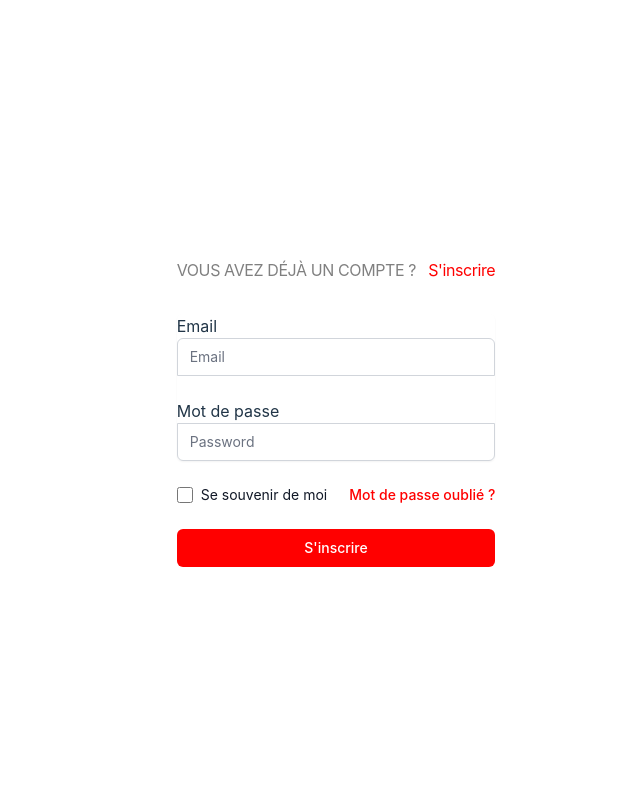
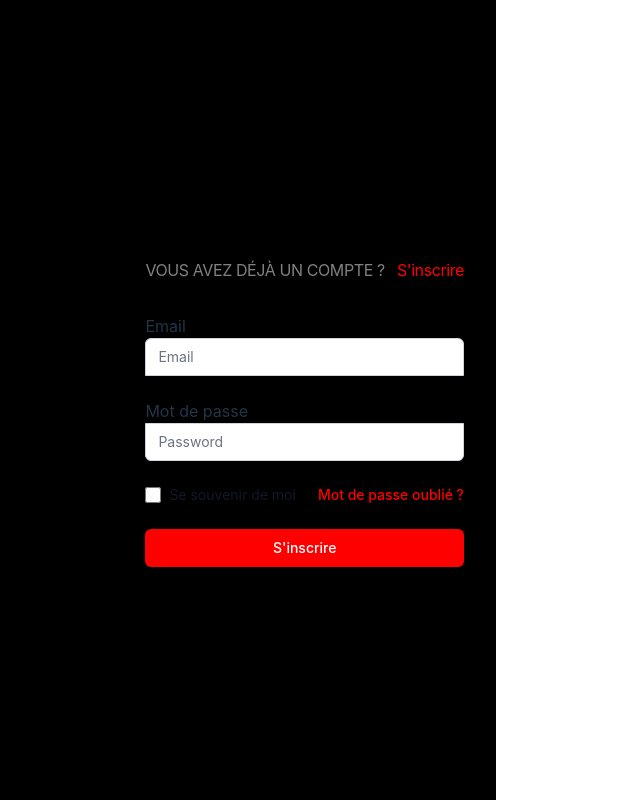
Before and after one commit to Dieumerci-M2/Saitama-minset, a React (Vite) app: page / in a window 1280 px wide. Shown: the whole page, without its empty margins (304-944 px from the left). Built offline with nearby package versions, Linux system fonts and the light colour scheme.

Commit message:
refactor: fix pull request

```diff
--- a/src/App.css
+++ /dev/null
@@ -1,41 +0,0 @@
-#root {
-  max-width: 1280px;
-  margin: 0 auto;
-  padding: 2rem;
-  text-align: center;
-}
-
-.logo {
-  height: 6em;
-  padding: 1.5em;
-  will-change: filter;
-}
-.logo:hover {
-  filter: drop-shadow(0 0 2em #646cffaa);
-}
-.logo.react:hover {
-  filter: drop-shadow(0 0 2em #61dafbaa);
-}
-
-@keyframes logo-spin {
-  from {
-    transform: rotate(0deg);
-  }
-  to {
-    transform: rotate(360deg);
-  }
-}
-
-@media (prefers-reduced-motion: no-preference) {
-  a:nth-of-type(2) .logo {
-    animation: logo-spin infinite 20s linear;
-  }
-}
-
-.card {
-  padding: 2em;
-}
-
-.read-the-docs {
-  color: #888;
-}
--- a/src/App.jsx
+++ b/src/App.jsx
@@ -1,13 +1,10 @@
-import { useState } from 'react'
-import reactLogo from './assets/react.svg'
-import './App.css'
 import Auth from './pages/Auth'
+import './components/Auth.css'
 
 function App() {
-  const [count, setCount] = useState(0)
 
   return (
-    <div className="App">
+    <div className='formController'>
       <Auth />
     </div>
   )
--- /dev/null
+++ b/src/components/Auth.css
@@ -0,0 +1,8 @@
+.formController
+{
+    display: flex;
+    margin: auto;
+    width: 800px;
+    justify-content: end;
+    background-color: black;
+}
--- a/src/components/Login.jsx
+++ b/src/components/Login.jsx
@@ -1,10 +1,12 @@
 import React from 'react'
+import './Auth.css';
 
 function Login() {
   return (
-    <>
-      <div className="flex min-h-full items-center justify-center py-12 px-4 sm:px-6 lg:px-8">
-        <div className="w-full max-w-md space-y-8">
+  <body>
+    <div className='flex'>
+      <div className="flex min-h-full justify-end px-4 sm:px-6 lg:px-8">
+        <div className="max-w-md space-y-8">
           <div>
             <h2 className="mt-6 text-center text-1xl font-normal tracking-tight text-[gray]">
               VOUS AVEZ DÉJÀ UN COMPTE ? <span className='ml-2 text-[red] cursor-pointer hover:text-indigo-500'> S'inscrire</span>
@@ -79,7 +81,9 @@ function Login() {
           </form>
         </div>
       </div>
-    </>
+    </div>
+    </body>
+
   )
 }
 
```
